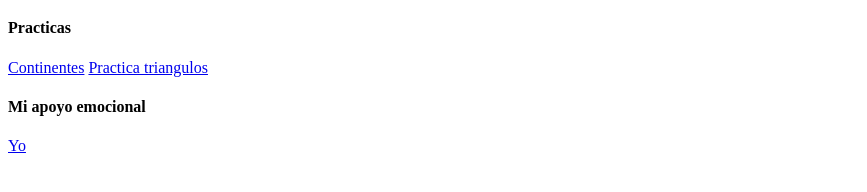
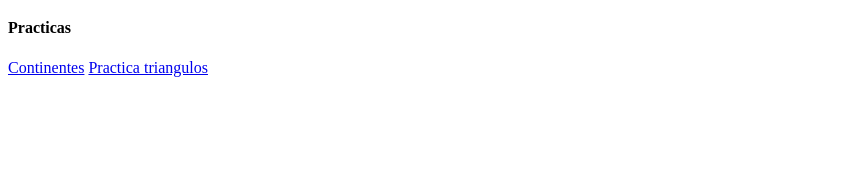
Before and after one commit to Karen315/mipaginaweb.01, a plain HTML site: page index.html in a window 1280 px wide. Shown: the part 336-528 px from the top of the page, 0-867 px from the left. Drawn offline with Linux system fonts and the light colour scheme.

Commit message:
Update index.html

```diff
--- a/index.html
+++ b/index.html
@@ -27,7 +27,5 @@
 <h4>Practicas</h4>
     <a href="Continentes.html" Target="Tacos">Continentes</a>
     <a href="https://karen315.github.io/TERMINADO/" Target="Tacos">Practica triangulos</a>
-    <h4>Mi apoyo emocional</h4>
-    <a href="https://karen315.github.io/MENUFRAME./" Target="Tacos">Yo</a>
 </body>
 </html>
```
